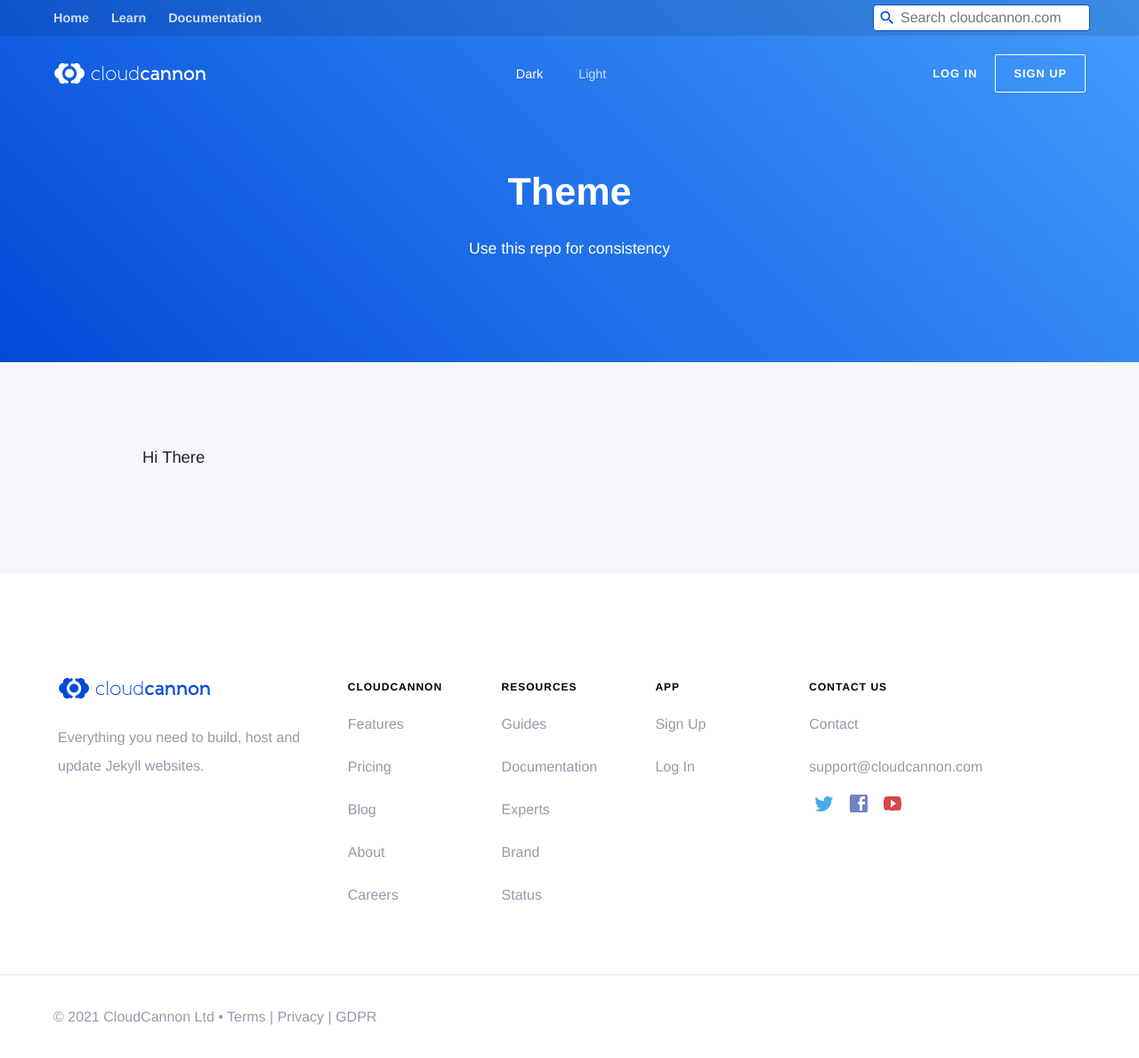
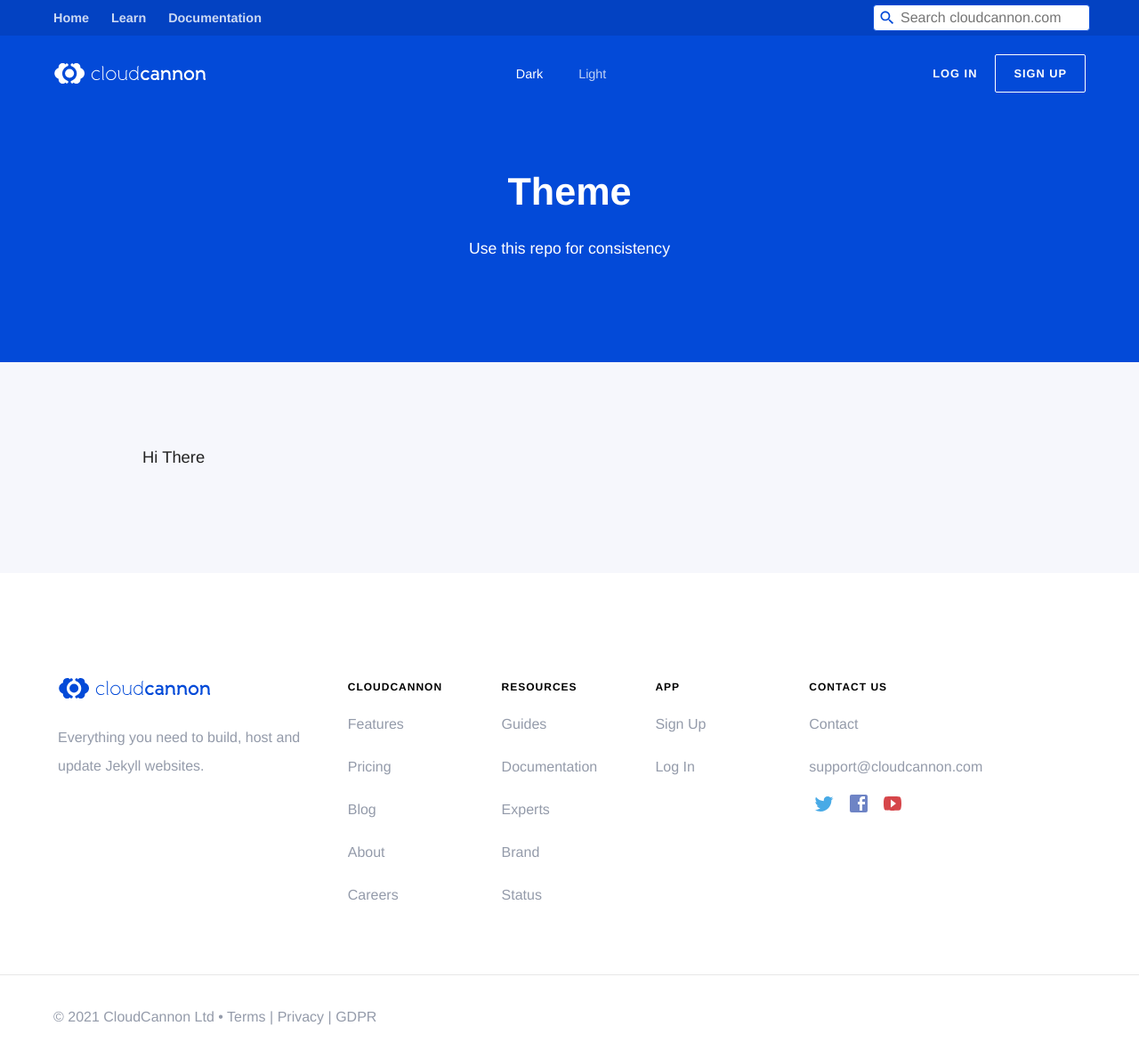
Before and after one commit to CloudCannon/jekyll-theme-cloudcannon, a Jekyll site: the page built from index.html, in a window 1280 px wide. Shown: the whole page at 89% size. Built offline with Jekyll 4.4.1, drawn with Linux system fonts in a browser that asks for light colours; some web fonts are replaced.

Commit message:
removed brand gradient

```diff
--- a/_sass/_navigation.scss
+++ b/_sass/_navigation.scss
@@ -109,7 +109,7 @@
 
 header.landing,
 header.short {
-	background: $brand-color linear-gradient(45deg, rgba(0, 0, 0, 0), $light-brand-color);
+	background: $brand-color;
 	text-align: center;
 
 	&,
```
